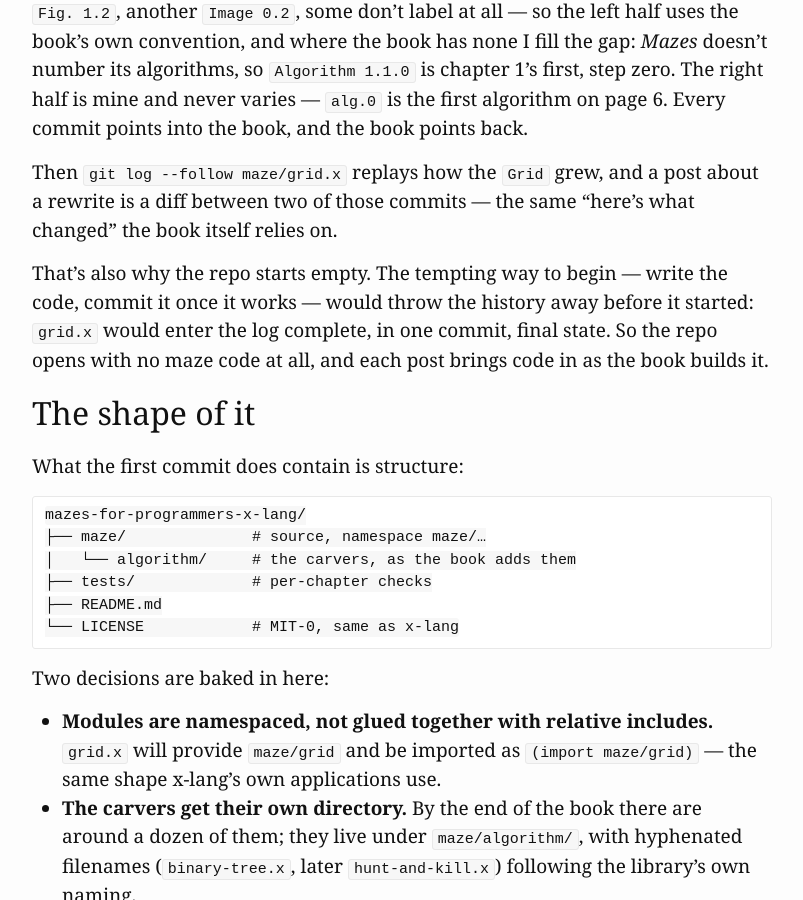
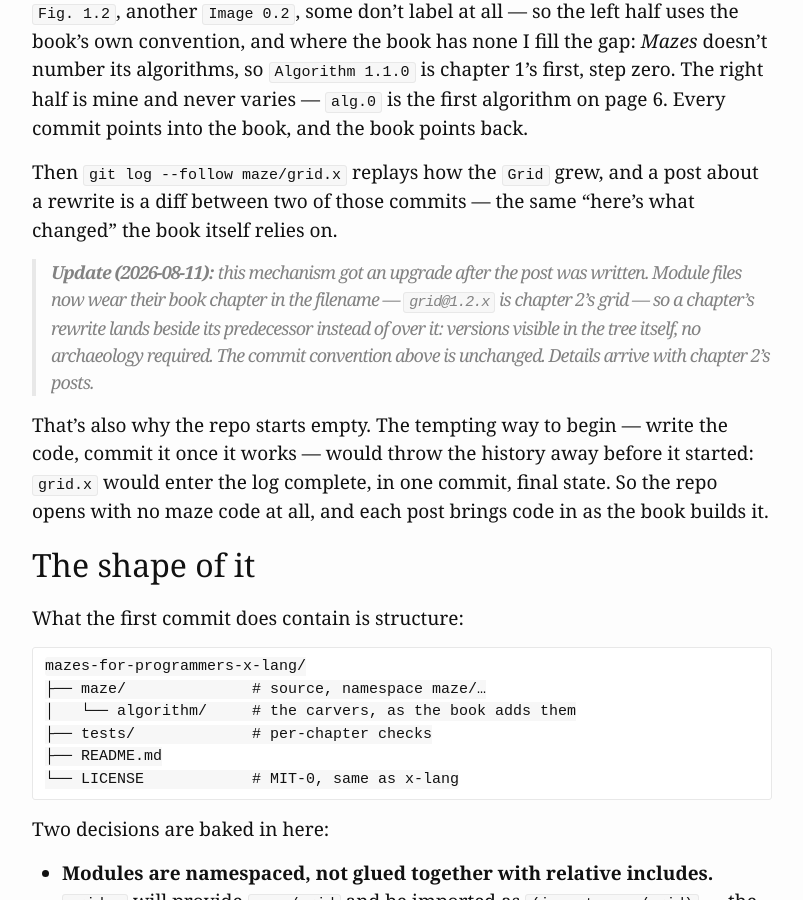
Before and after one commit to jonruttan/jonruttan.github.io, a Jekyll site: the page built from _posts/2026-08-03-mazes-for-programmers-0.2-setting-up-the-repo.md, in a window 1280 px wide and 900 px high, scrolled down 1270 px. Shown: the whole window, without its empty margins (238-1041 px from the left). Built offline with Jekyll 4.4.1, drawn with Linux system fonts in a browser that asks for light colours; comment, search, counter and statistics services are not loaded.

Commit message:
docs(mazes-for-programmers-0.2): note the versioned-files upgrade

```diff
--- a/_posts/2026-08-03-mazes-for-programmers-0.2-setting-up-the-repo.md
+++ b/_posts/2026-08-03-mazes-for-programmers-0.2-setting-up-the-repo.md
@@ -34,6 +34,8 @@ The address has the book on the left and me on the right: `[book's convention],
 
 Then `git log --follow maze/grid.x` replays how the `Grid` grew, and a post about a rewrite is a diff between two of those commits — the same "here's what changed" the book itself relies on.
 
+> **Update (2026-08-11):** this mechanism got an upgrade after the post was written. Module files now wear their book chapter in the filename — `grid@1.2.x` is chapter 2's grid — so a chapter's rewrite lands *beside* its predecessor instead of over it: versions visible in the tree itself, no archaeology required. The commit convention above is unchanged. Details arrive with chapter 2's posts.
+
 That's also why the repo starts empty. The tempting way to begin — write the code, commit it once it works — would throw the history away before it started: `grid.x` would enter the log complete, in one commit, final state. So the repo opens with no maze code at all, and each post brings code in as the book builds it.
 
 ## The shape of it
```
